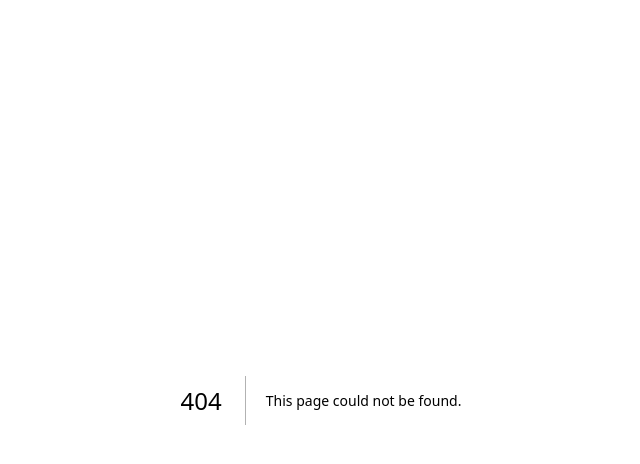
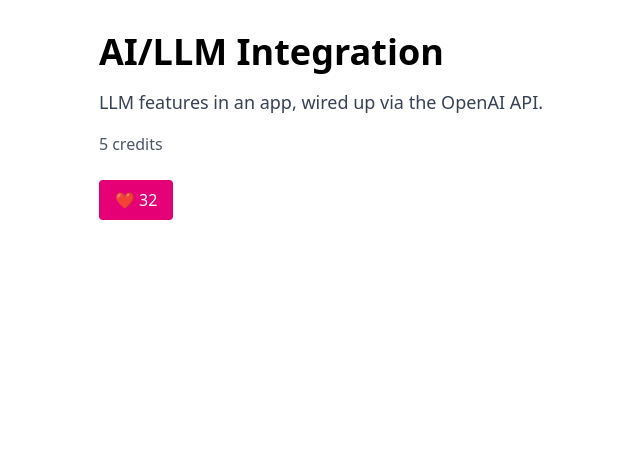
Before and after one commit to janele9/awt-lab02-arystambayeva, a Next.js app: page /courses/ai-integration in a window 1280 px wide. Before the commit this address had no page. Shown: the top 464 px of the page, without its empty margins (319-959 px from the left). Built offline with nearby package versions, Linux system fonts and the light colour scheme.

Commit message:
feat: add dynamic course page, not-found, loading, and LikeButton

```diff
--- /dev/null
+++ b/app/courses/[id]/loading.tsx
@@ -0,0 +1,7 @@
+export default function Loading() {
+  return (
+    <main className="mx-auto max-w-3xl p-8">
+      <p className="text-gray-500">Loading course...</p>
+    </main>
+  );
+}
--- /dev/null
+++ b/app/courses/[id]/page.tsx
@@ -0,0 +1,30 @@
+import { notFound } from "next/navigation";
+import { getCourse, getCourses } from "@/lib/courses";
+import LikeButton from "@/components/LikeButton";
+
+type CoursePageProps = {
+  params: Promise<{ id: string }>;
+};
+
+export async function generateStaticParams() {
+  const courses = await getCourses();
+  return courses.map((c) => ({ id: c.id }));
+}
+
+export default async function CoursePage({ params }: CoursePageProps) {
+  const { id } = await params;
+  const course = await getCourse(id);
+
+  if (!course) {
+    notFound();
+  }
+
+  return (
+    <main className="mx-auto max-w-3xl p-8">
+      <h1 className="text-4xl font-bold mb-4">{course.title}</h1>
+      <p className="text-lg text-gray-700 mb-4">{course.description}</p>
+      <p className="text-gray-600 mb-6">{course.credits} credits</p>
+      <LikeButton initialLikes={course.likes} />
+    </main>
+  );
+}
--- /dev/null
+++ b/app/courses/not-found.tsx
@@ -0,0 +1,18 @@
+import Link from "next/link";
+
+export default function NotFound() {
+  return (
+    <main className="mx-auto max-w-3xl p-8">
+      <h1 className="text-3xl font-bold mb-4">Course not found</h1>
+      <p className="mb-6">
+        The course you are looking for doesn&apos;t exist.
+      </p>
+      <Link
+        href="/courses"
+        className="inline-block rounded bg-blue-600 px-4 py-2 text-white hover:bg-blue-700"
+      >
+        ← Back to coursesa
+      </Link>
+    </main>
+  );
+}
--- /dev/null
+++ b/components/LikeButton.tsx
@@ -0,0 +1,20 @@
+'use client';
+
+import { useState } from "react";
+
+type LikeButtonProps = {
+  initialLikes: number;
+};
+
+export default function LikeButton({ initialLikes }: LikeButtonProps) {
+  const [likes, setLikes] = useState<number>(initialLikes);
+
+  return (
+    <button
+      onClick={() => setLikes(likes + 1)}
+      className="inline-flex items-center gap-2 rounded bg-pink-600 px-4 py-2 text-white hover:bg-pink-700"
+    >
+      ❤️ {likes}
+    </button>
+  );
+}
```
